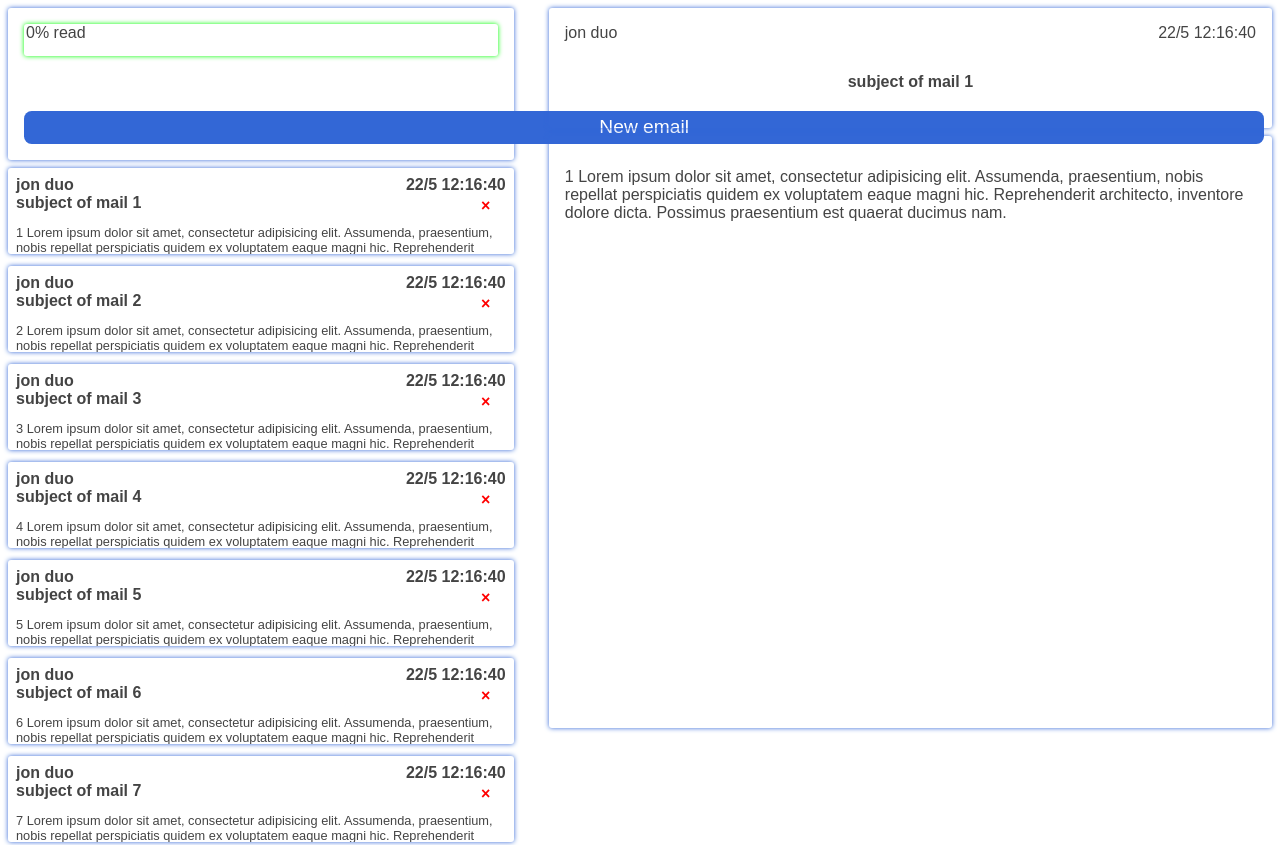
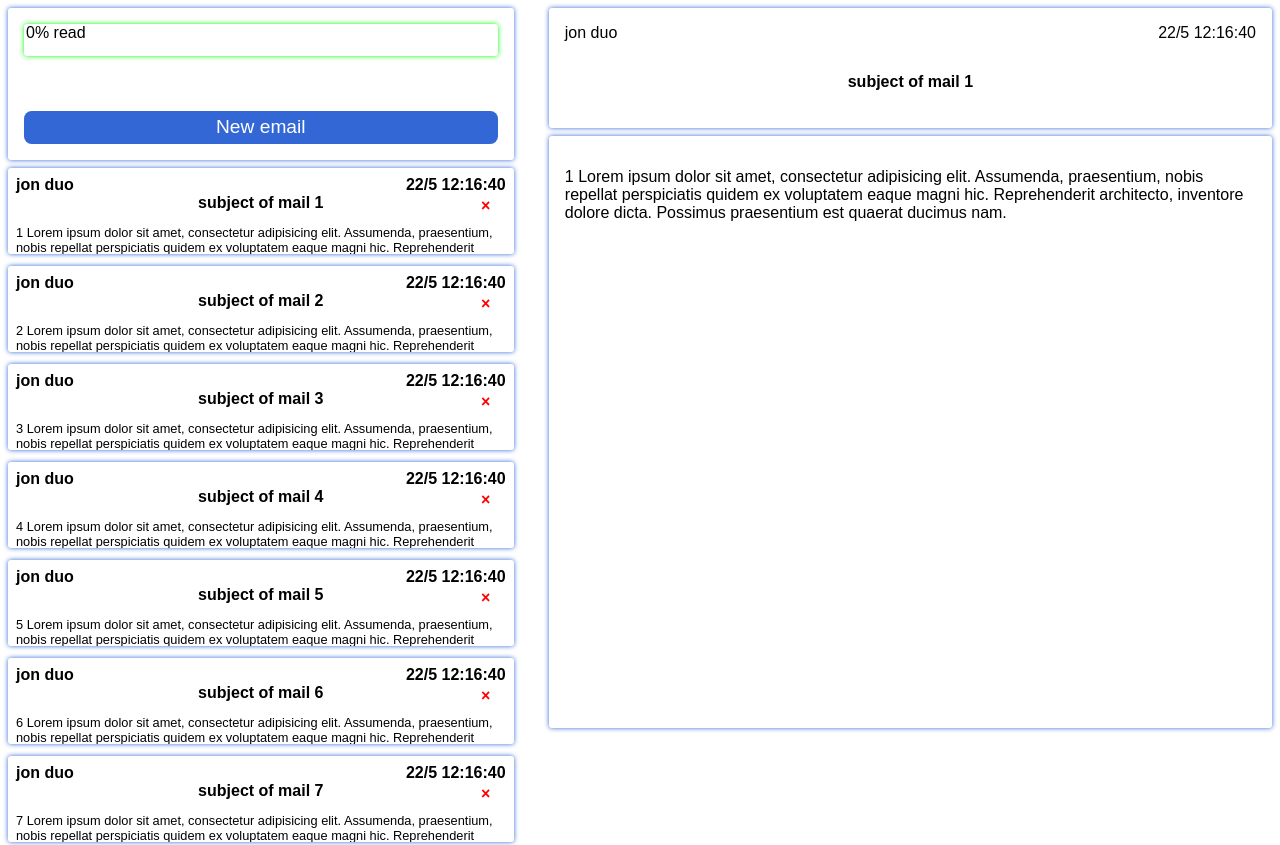
Before and after one commit to MeirP-3/my-trioapp, a Vue app: page /#/email in a window 1280 px wide. Shown: the top 845 px of the page. Built offline with nearby package versions, Linux system fonts and the light colour scheme.

Commit message:
started to mess with maps

```diff
--- a/src/components/email/EmailApp.vue
+++ b/src/components/email/EmailApp.vue
@@ -71,13 +71,13 @@ $email-details-width: 56.5%;
     justify-content: space-between;
 }
 
-body {
-    color: #444;
-}
-
 .email-window {
     min-width: 96vw;
     min-height: 96vh;
+}
+
+li {
+    display: block;
 }
 
 @media all and (min-width: 600px) {
--- a/src/components/email/EmailCompose.vue
+++ b/src/components/email/EmailCompose.vue
@@ -55,7 +55,7 @@ export default {
 }
 </script>
 
-<style>
+<style scoped>
 .compose, form {
   width: 96vw;
 }
```
